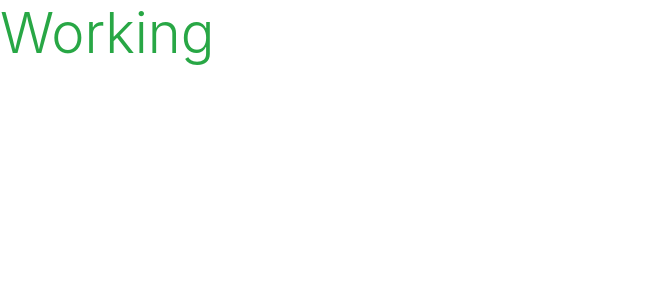
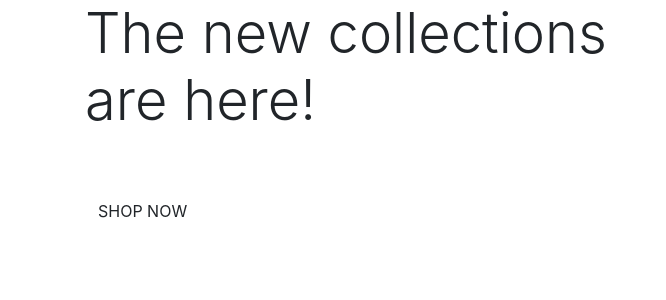
Before and after one commit to Mrekyle/ci-walkthrough-boutiqueAdo, a Django app: page / in a window 1280 px wide. Shown: the top 300 px of the page, without its empty margins (0-666 px from the left). Run offline with Django 3.2, Linux system fonts and the light colour scheme.

Commit message:
Add index page content

```diff
--- a/home/templates/home/index.html
+++ b/home/templates/home/index.html
@@ -1,6 +1,28 @@
 {% extends 'base.html' %}
 {% load static %}
 
+{% block page_header %}
+    <div class="container">
+        <div class="row">
+            <div class="col">
+            </div>
+        </div>
+    </div>
+{% endblock %}
+
 {% block content %}
-    <h1 class="display-4 text-success">Working </h1>
+    <div class="container h-100">
+        <div class="row h-100">
+            <div class="col col-7 col-md-6 my-auto">
+                <h1 class="display-4 logo-dont text-black">
+                    The new collections are here!
+                </h1>
+                <div class="my-5">
+                    <h4>
+                        <a href="" class="shop-now-button btn btn-large rounded-0 text-uppercase py-3">Shop Now </a>
+                    </h4>
+                </div>
+            </div>
+        </div>
+    </div>
 {% endblock %}
```
